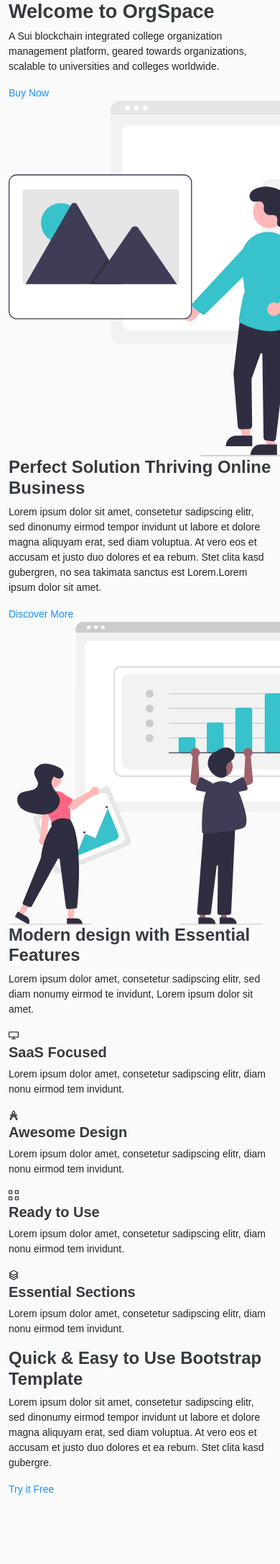
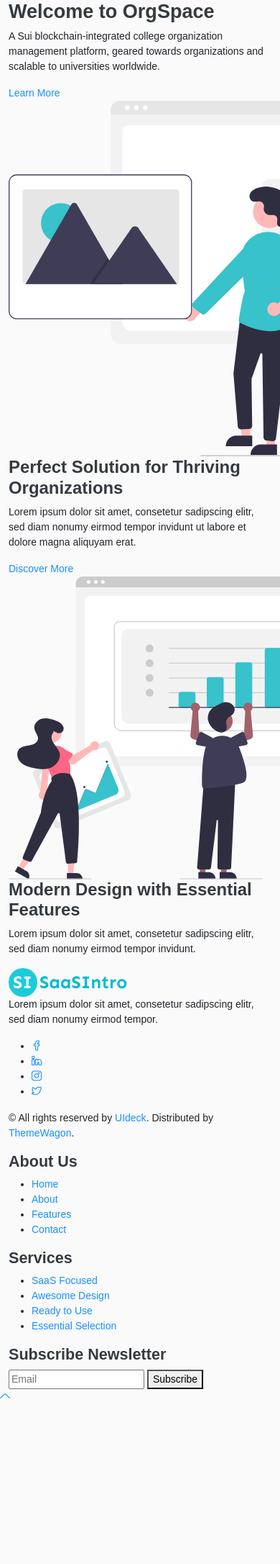
Before and after one commit to Hawksprey420/OrgSpace, a Django app: page / in a window 390 px wide; the page is wider, and only the part inside the window is pictured. Shown: the part 67-2240 px from the top of that part at 72% size. After the commit the page ends 2010 px from the top of that part, so only its background shows below. Run offline with Django 5.2, Linux system fonts and the light colour scheme; style sheets or scripts are compiled from the project's sources; some libraries are stand-ins or nearby versions.

Commit message:
revised landing page code and url inclusion for login

```diff
--- a/orgSpace/orgSpace/urls.py
+++ b/orgSpace/orgSpace/urls.py
@@ -20,4 +20,5 @@
 urlpatterns = [
     path('admin/', admin.site.urls),
     path("", include("orgSpace_app.urls")),
+    path('accounts/', include('django.contrib.auth.urls')),
 ]
--- a/orgSpace/orgSpace_app/templates/orgSpace_app/landing.html
+++ b/orgSpace/orgSpace_app/templates/orgSpace_app/landing.html
@@ -1,49 +1,32 @@
-{% comment %} <!DOCTYPE html>
+{% load static %}
+<!DOCTYPE html>
 <html lang="en">
-<head>
-    <meta charset="UTF-8">
-    <meta name="viewport" content="width=device-width, initial-scale=1.0">
-    <title>{% block title %}OrgSpace{% endblock %}</title>
-
-    <link href="https://cdn.jsdelivr.net/npm/bootstrap@5.3.2/dist/css/bootstrap.min.css" rel="stylesheet">
-</head>
-
-<body class="bg-light">
-    {% block content %}{% endblock %}
-</body>
-</html> {% endcomment %}
-
-
-<!DOCTYPE html>
-<html class="no-js" lang="">
 
 <head>
   <meta charset="utf-8" />
   <meta http-equiv="x-ua-compatible" content="ie=edge" />
-	<title>SaaSIntro | Bootstrap 5 SaaS Landing Page</title>
-	<meta name="description" content="" />
+  <title>OrgSpace | Sui Blockchain College Org Management</title>
+  <meta name="description" content="A Sui blockchain-integrated college organization management platform." />
   <meta name="viewport" content="width=device-width, initial-scale=1" />
-	<link rel="shortcut icon" type="image/x-icon" href="assets/images/favicon.svg" />
-	<!-- Place favicon.ico in the root directory -->
+  <link rel="shortcut icon" type="image/x-icon" href="{% static 'images/favicon.svg' %}" />
 
-	<!-- ========================= CSS here ========================= -->
-	<link rel="stylesheet" href="static/css/bootstrap-5.0.0-beta2.min.css" />
-	<link rel="stylesheet" href="static/css/LineIcons.2.0.css" />
-	<link rel="stylesheet" href="static/css/tiny-slider.css" />
-	<link rel="stylesheet" href="static/css/animate.css" />
-	<link rel="stylesheet" href="static/css/main.css" />
+  <!-- ========================= CSS ========================= -->
+  <link rel="stylesheet" href="{% static 'css/bootstrap-5.0.0-beta2.min.css' %}">
+  <link rel="stylesheet" href="{% static 'css/LineIcons.2.0.css' %}">
+  <link rel="stylesheet" href="{% static 'css/tiny-slider.css' %}">
+  <link rel="stylesheet" href="{% static 'css/animate.css' %}">
+  <link rel="stylesheet" href="{% static 'css/main.css' %}">
 </head>
 
 <body>
   <!--[if lte IE 9]>
   <p class="browserupgrade">
     You are using an <strong>outdated</strong> browser. Please
-        <a href="https://browsehappy.com/">upgrade your browser</a> to improve
-        your experience and security.
+    <a href="https://browsehappy.com/">upgrade your browser</a> to improve your experience and security.
   </p>
   <![endif]-->
 
-	<!-- ========================= preloader start ========================= -->
+  <!-- ========================= Preloader ========================= -->
   <div class="preloader">
     <div class="loader">
       <div class="spinner">
@@ -60,22 +43,20 @@
       </div>
     </div>
   </div>
-	<!-- preloader end -->
 
-
-	<!-- ========================= header start ========================= -->
+  <!-- ========================= Header ========================= -->
   <header class="header">
     <div class="navbar-area">
       <div class="container">
         <div class="row align-items-center">
           <div class="col-lg-12">
             <nav class="navbar navbar-expand-lg">
-							<a class="navbar-brand" href="index.html">
-								<img src="assets/images/logo/logo.svg" alt="Logo" />
+              <a class="navbar-brand" href="/">
+                <img src="{% static 'images/logo/logo.svg' %}" alt="Logo" />
               </a>
               <button class="navbar-toggler" type="button" data-bs-toggle="collapse"
-								data-bs-target="#navbarSupportedContent" aria-controls="navbarSupportedContent"
-								aria-expanded="false" aria-label="Toggle navigation">
+                data-bs-target="#navbarSupportedContent" aria-controls="navbarSupportedContent" aria-expanded="false"
+                aria-label="Toggle navigation">
                 <span class="toggler-icon"></span>
                 <span class="toggler-icon"></span>
                 <span class="toggler-icon"></span>
@@ -84,213 +65,130 @@
               <div class="collapse navbar-collapse sub-menu-bar" id="navbarSupportedContent">
                 <div class="ms-auto">
                   <ul id="nav" class="navbar-nav ms-auto">
-										<li class="nav-item">
-											<a class="page-scroll active" href="#home">Home</a>
-										</li>
-										<li class="nav-item">
-											<a class="page-scroll" href="#about">About</a>
-										</li>
-										<li class="nav-item">
-											<a class="page-scroll" href="#features">Features</a>
-										</li>
-										<li class="nav-item">
-											<a class="" href="#0">Team</a>
-										</li>
+                    <li class="nav-item"><a class="page-scroll active" href="#home">Home</a></li>
+                    <li class="nav-item"><a class="page-scroll" href="#about">About</a></li>
+                    <li class="nav-item"><a class="page-scroll" href="#features">Features</a></li>
+                    <li class="nav-item"><a href="#0">Team</a></li>
                   </ul>
                 </div>
+              </div>
 
-							</div>
-							<!-- navbar collapse -->
               <div class="header-btn">
-								<a href="#0" class="main-btn btn-hover">Go to OrgSpace</a>
+                <a href="{% url 'login' %}" class="main-btn btn-hover">Go to OrgSpace</a>
               </div>
             </nav>
-						<!-- navbar -->
           </div>
         </div>
-				<!-- row -->
       </div>
-			<!-- container -->
     </div>
-		<!-- navbar area -->
   </header>
-	<!-- ========================= header end ========================= -->
 
-	<!-- ========================= hero-section start ========================= -->
+  <!-- ========================= Hero Section ========================= -->
   <section id="home" class="hero-section">
     <div class="container">
       <div class="row align-items-center">
         <div class="col-xl-6 col-lg-6 col-md-10">
           <div class="hero-content">
             <h1>Welcome to OrgSpace</h1>
-						<p>A Sui blockchain integrated college organization management platform, geared towards organizations,
-                            scalable to universities and colleges worldwide.
+            <p>
+              A Sui blockchain-integrated college organization management platform,
+              geared towards organizations and scalable to universities worldwide.
             </p>
-
-						<a href="#0" class="main-btn btn-hover">Buy Now</a>
+            <a href="#about" class="main-btn btn-hover">Learn More</a>
           </div>
         </div>
         <div class="col-xxl-6 col-xl-6 col-lg-6">
           <div class="hero-image text-center text-lg-end">
-						<img src="assets/images/hero/hero-image.svg" alt="">
+            <img src="{% static 'images/hero/hero-image.svg' %}" alt="Hero Image">
           </div>
         </div>
       </div>
     </div>
   </section>
-	<!-- ========================= hero-section end ========================= -->
 
-	<!-- ========================= about-section start ========================= -->
+  <!-- ========================= About Section ========================= -->
   <section id="about" class="about-section">
-
     <div class="container">
       <div class="row">
         <div class="col-lg-6 order-last order-lg-first">
           <div class="about-image">
-						<img src="assets/images/about/about-image.svg" alt="">
+            <img src="{% static 'images/about/about-image.svg' %}" alt="About Image">
           </div>
         </div>
         <div class="col-lg-6">
           <div class="about-content-wrapper">
             <div class="section-title">
-							<h2 class="mb-20">Perfect Solution Thriving Online Business</h2>
-							<p class="mb-30">Lorem ipsum dolor sit amet, consetetur sadipscing elitr, sed dinonumy
-								eirmod tempor invidunt ut labore et dolore magna aliquyam erat, sed diam voluptua. At
-								vero eos et accusam et justo duo dolores et ea rebum. Stet clita kasd gubergren, no sea
-								takimata sanctus est Lorem.Lorem ipsum dolor sit amet.</p>
-							<a href="#0" class="main-btn btn-hover border-btn">Discover More</a>
+              <h2 class="mb-20">Perfect Solution for Thriving Organizations</h2>
+              <p class="mb-30">
+                Lorem ipsum dolor sit amet, consetetur sadipscing elitr, sed diam nonumy
+                eirmod tempor invidunt ut labore et dolore magna aliquyam erat.
+              </p>
+              <a href="#features" class="main-btn btn-hover border-btn">Discover More</a>
             </div>
           </div>
         </div>
       </div>
     </div>
   </section>
-	<!-- ========================= about-section end ========================= -->
 
-	<!-- ========================= feature-section start ========================= -->
+  <!-- ========================= Features Section ========================= -->
   <section id="features" class="feature-section">
     <div class="container">
       <div class="row">
         <div class="col-lg-5 col-md-10">
           <div class="section-title mb-60">
-						<h2 class="mb-20">Modern design with Essential Features</h2>
-						<p>Lorem ipsum dolor amet, consetetur sadipscing elitr, sed diam nonumy eirmod te invidunt,
-							Lorem ipsum dolor sit amet.</p>
+            <h2 class="mb-20">Modern Design with Essential Features</h2>
+            <p>Lorem ipsum dolor sit amet, consetetur sadipscing elitr, sed diam nonumy eirmod tempor invidunt.</p>
           </div>
         </div>
-
         <div class="col-lg-7">
           <div class="row">
+            {% for icon, title, desc in features %}
             <div class="col-lg-6 col-md-6">
               <div class="single-feature">
                 <div class="feature-icon">
-									<i class="lni lni-display"></i>
+                  <i class="lni {{ icon }}"></i>
                 </div>
                 <div class="feature-content">
-									<h4>SaaS Focused</h4>
-									<p>Lorem ipsum dolor amet, consetetur sadipscing elitr, diam nonu eirmod tem
-										invidunt.</p>
+                  <h4>{{ title }}</h4>
+                  <p>{{ desc }}</p>
                 </div>
               </div>
             </div>
-						<div class="col-lg-6 col-md-6">
-							<div class="single-feature">
-								<div class="feature-icon">
-									<i class="lni lni-compass"></i>
-								</div>
-								<div class="feature-content">
-									<h4>Awesome Design</h4>
-									<p>Lorem ipsum dolor amet, consetetur sadipscing elitr, diam nonu eirmod tem
-										invidunt.</p>
-								</div>
-							</div>
-						</div>
-						<div class="col-lg-6 col-md-6">
-							<div class="single-feature">
-								<div class="feature-icon">
-									<i class="lni lni-grid-alt"></i>
-								</div>
-								<div class="feature-content">
-									<h4>Ready to Use</h4>
-									<p>Lorem ipsum dolor amet, consetetur sadipscing elitr, diam nonu eirmod tem
-										invidunt.</p>
-								</div>
-							</div>
-						</div>
-						<div class="col-lg-6 col-md-6">
-							<div class="single-feature">
-								<div class="feature-icon">
-									<i class="lni lni-layers"></i>
-								</div>
-								<div class="feature-content">
-									<h4>Essential Sections</h4>
-									<p>Lorem ipsum dolor amet, consetetur sadipscing elitr, diam nonu eirmod tem
-										invidunt.</p>
-								</div>
-							</div>
-						</div>
+            {% endfor %}
           </div>
         </div>
       </div>
     </div>
   </section>
-	<!-- ========================= feature-section end ========================= -->
 
-	<!-- ========================= cta-section start ========================= -->
-	<section id="cta" class="cta-section pt-130 pb-100">
-		<div class="container">
-			<div class="row align-items-center">
-				<div class="col-lg-6 col-md-10">
-					<div class="cta-content-wrapper">
-						<div class="section-title">
-							<h2 class="mb-20">Quick & Easy to <br class="d-none d-lg-block"> Use Bootstrap Template</h2>
-							<p class="mb-30">Lorem ipsum dolor sit amet, consetetur sadipscing elitr, sed dinonumy
-								eirmod tempor invidunt ut labore et dolore magna aliquyam erat, sed diam voluptua. At
-								vero eos et accusam et justo duo dolores et ea rebum. Stet clita kasd gubergre.</p>
-							<a href="#0" class="main-btn btn-hover border-btn">Try it Free</a>
-						</div>
-					</div>
-				</div>
-				<div class="col-lg-6">
-					<div class="cta-image text-lg-end">
-						<img src="assets/images/cta/cta-image.svg" alt="">
-					</div>
-				</div>
-			</div>
-		</div>
-	</section>
-	<!-- ========================= cta-section end ========================= -->
-
-	<!-- ========================= footer start ========================= -->
+  <!-- ========================= Footer ========================= -->
   <footer class="footer pt-120">
     <div class="container">
       <div class="row">
         <div class="col-xl-3 col-lg-4 col-md-6 col-sm-10">
           <div class="footer-widget">
             <div class="logo">
-							<a href="index.html"> <img src="assets/images/logo/logo.svg" alt="logo"> </a>
+              <a href="/"><img src="{% static 'images/logo/logo.svg' %}" alt="logo"></a>
             </div>
-						<p class="desc">Lorem ipsum dolor sit amet, consetetur sadipscing elitr, sed dinonumy eirmod
-							tempor invidunt.</p>
+            <p class="desc">Lorem ipsum dolor sit amet, consetetur sadipscing elitr, sed diam nonumy eirmod tempor.</p>
             <ul class="social-links">
-							<li><a href="#0"><i class="lni lni-facebook"></i></a></li>
-							<li><a href="#0"><i class="lni lni-linkedin"></i></a></li>
-							<li><a href="#0"><i class="lni lni-instagram"></i></a></li>
-							<li><a href="#0"><i class="lni lni-twitter"></i></a></li>
+              <li><a href="#"><i class="lni lni-facebook"></i></a></li>
+              <li><a href="#"><i class="lni lni-linkedin"></i></a></li>
+              <li><a href="#"><i class="lni lni-instagram"></i></a></li>
+              <li><a href="#"><i class="lni lni-twitter"></i></a></li>
             </ul>
-						© all rights reserved by <a href="https://uideck.com/" target="_blank">UIdeck</a> Distributed by <a href="https://themewagon.com" target="_blank">ThemeWagon</a>
+            <p>© All rights reserved by <a href="https://uideck.com/" target="_blank">UIdeck</a>. Distributed by <a href="https://themewagon.com" target="_blank">ThemeWagon</a>.</p>
           </div>
-
         </div>
         <div class="col-xl-2 col-lg-2 col-md-6 col-sm-6 offset-xl-1">
           <div class="footer-widget">
             <h3>About Us</h3>
             <ul class="links">
-							<li><a href="#0">Home</a></li>
-							<li><a href="#0">About</a></li>
-							<li><a href="#0">Features</a></li>
-							<li><a href="#0">Pricing</a></li>
-							<li><a href="#0">Contact</a></li>
+              <li><a href="#home">Home</a></li>
+              <li><a href="#about">About</a></li>
+              <li><a href="#features">Features</a></li>
+              <li><a href="#cta">Contact</a></li>
             </ul>
           </div>
         </div>
@@ -298,10 +196,10 @@
           <div class="footer-widget">
             <h3>Services</h3>
             <ul class="links">
-							<li><a href="#0">SaaS Focused</a></li>
-							<li><a href="#0">Awesome Design</a></li>
-							<li><a href="#0">Ready to Use</a></li>
-							<li><a href="#0">Essential Selection</a></li>
+              <li><a href="#">SaaS Focused</a></li>
+              <li><a href="#">Awesome Design</a></li>
+              <li><a href="#">Ready to Use</a></li>
+              <li><a href="#">Essential Selection</a></li>
             </ul>
           </div>
         </div>
@@ -313,25 +211,21 @@
               <button class="main-btn btn-hover">Subscribe</button>
             </form>
           </div>
-
         </div>
       </div>
     </div>
   </footer>
-	<!-- ========================= footer end ========================= -->
 
-
-	<!-- ========================= scroll-top ========================= -->
+  <!-- ========================= Scroll Top ========================= -->
   <a href="#" class="scroll-top btn-hover">
     <i class="lni lni-chevron-up"></i>
   </a>
 
-	<!-- ========================= JS here ========================= -->
-	<script src="static/js/bootstrap-5.0.0-beta2.min.js"></script>
-	<script src="static/js/tiny-slider.js"></script>
-	<script src="static/js/wow.min.js"></script>
-	<script src="static/js/polyfill.js"></script>
-	<script src="static/js/main.js"></script>
+  <!-- ========================= JS ========================= -->
+  <script src="{% static 'js/bootstrap-5.0.0-beta2.min.js' %}"></script>
+  <script src="{% static 'js/tiny-slider.js' %}"></script>
+  <script src="{% static 'js/wow.min.js' %}"></script>
+  <script src="{% static 'js/polyfill.js' %}"></script>
+  <script src="{% static 'js/main.js' %}"></script>
 </body>
-
 </html>
```
Lines whose indentation alone changed are shown as unchanged.
